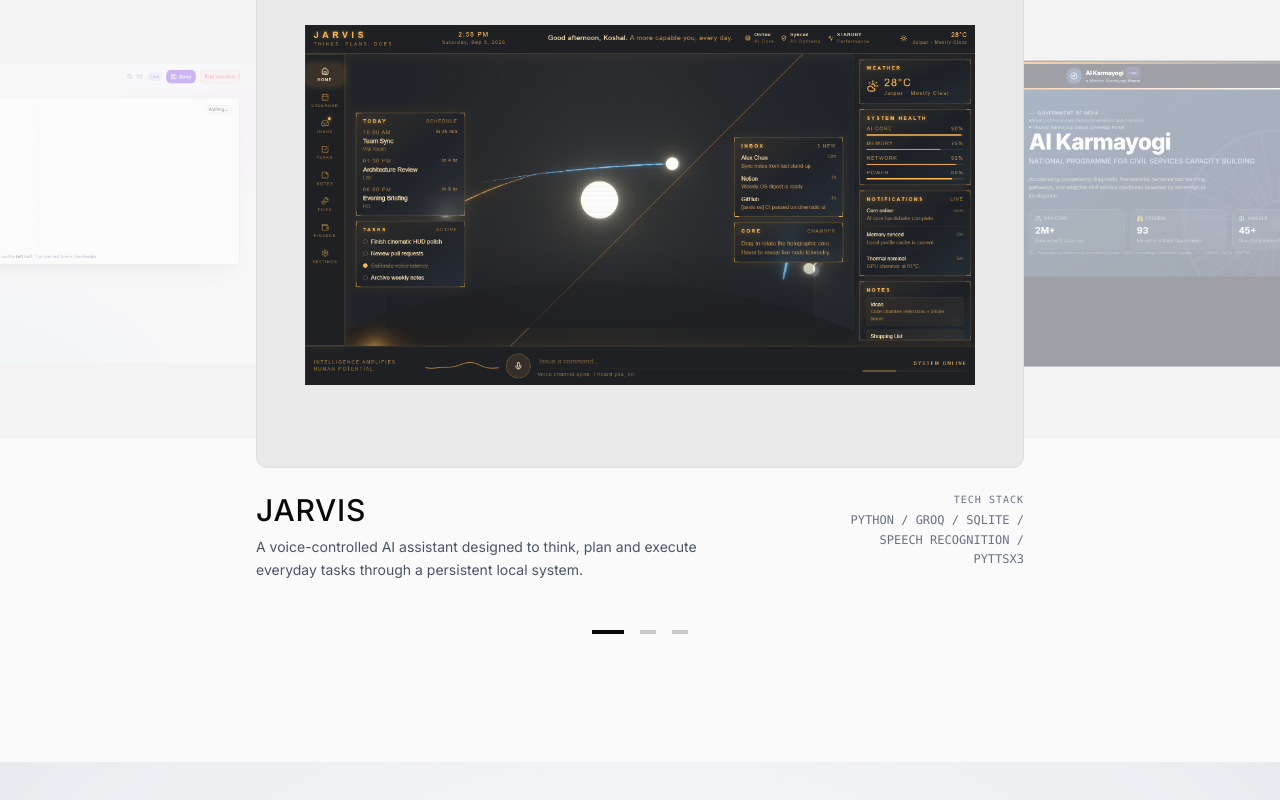
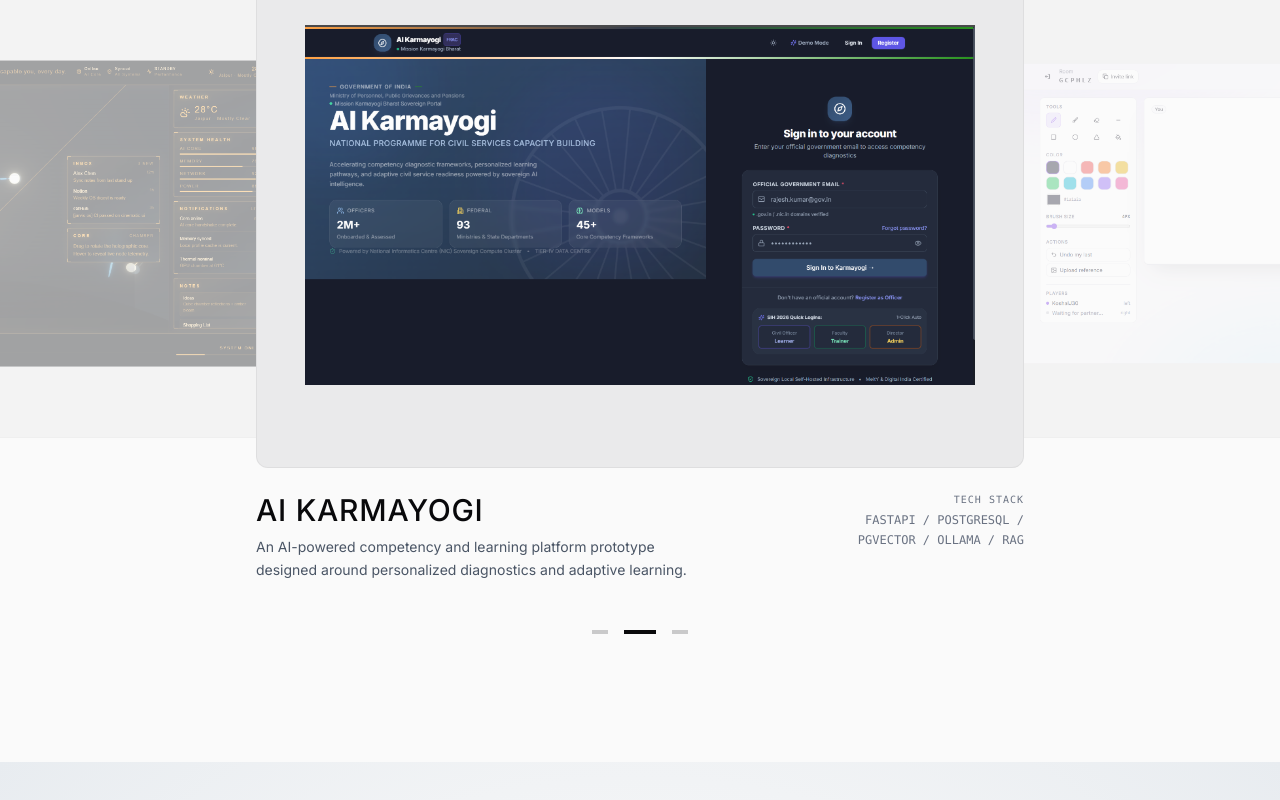
Before and after one commit to KOSHAL30/Portfolio, a Next.js app: page / in a window 1280 px wide. Shown: the part 2820-3620 px from the top of the page. Built offline with nearby package versions, Linux system fonts and the light colour scheme.

Commit message:
Update project auto-sliding interval to 5 seconds

```diff
--- a/src/components/sections/Projects.tsx
+++ b/src/components/sections/Projects.tsx
@@ -13,7 +13,7 @@
   useEffect(() => {
     const timer = setInterval(() => {
       setActiveIndex((prev) => (prev + 1) % totalProjects);
-    }, 7000);
+    }, 5000);
     return () => clearInterval(timer);
   }, [totalProjects]);
 
```
